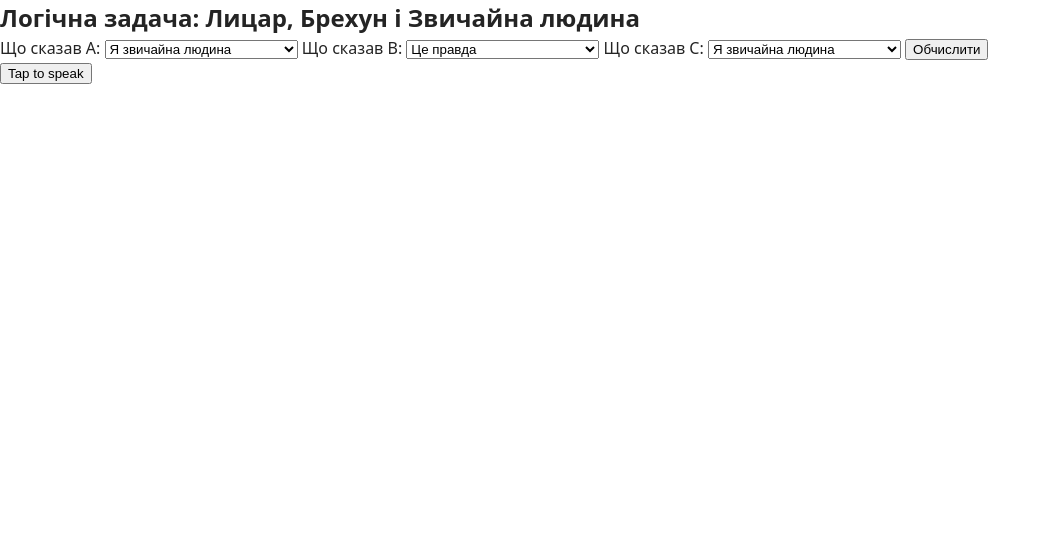
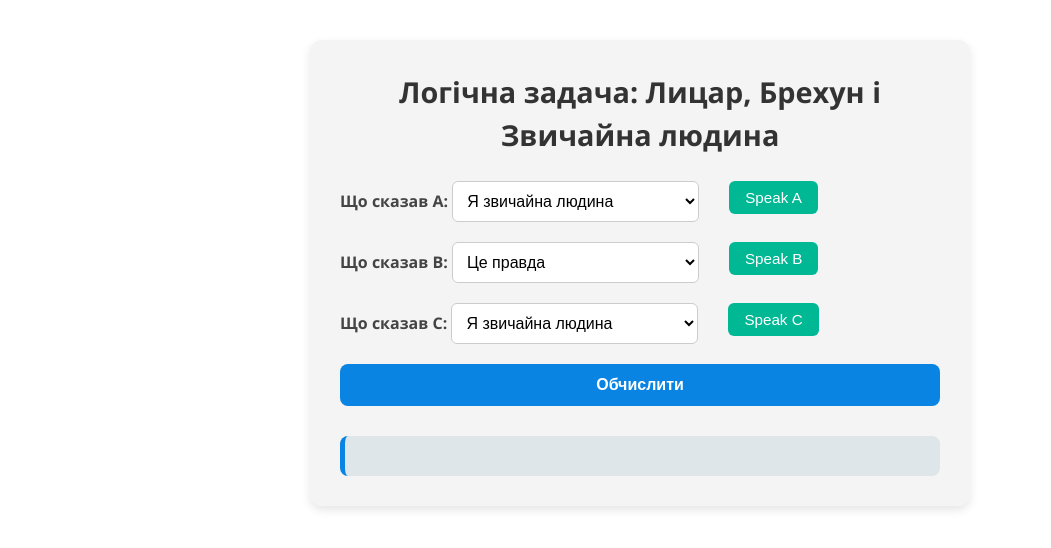
Before and after one commit to VladRaFeed/OOKP_lab5, a website built with Vite: page src/index.html in a window 1280 px wide. Shown: the whole page, without its empty margins (0-1051 px from the left). Built offline with nearby package versions, Linux system fonts and the light colour scheme.

Commit message:
add styles for form

```diff
--- /dev/null
+++ b/src/css/lab.css
@@ -0,0 +1,90 @@
+.labSection {
+    max-width: 600px;
+    margin: 40px auto;
+    padding: 30px;
+    border-radius: 12px;
+    background-color: #f4f4f4;
+    box-shadow: 0 4px 10px rgba(0, 0, 0, 0.1);
+    font-family: 'Segoe UI', Tahoma, Geneva, Verdana, sans-serif;
+}
+
+.title {
+    text-align: center;
+    font-size: 1.8em;
+    margin-bottom: 25px;
+    color: #333;
+}
+
+.mainForm {
+    display: flex;
+    flex-direction: column;
+    gap: 20px;
+}
+
+.formWrapper {
+    display: flex;
+    align-items: center;
+    gap: 30px;
+}
+
+.formLabel {
+    font-weight: 600;
+    margin-bottom: 5px;
+    color: #444;
+}
+
+.formSelect {
+    padding: 10px;
+    font-size: 1em;
+    border-radius: 6px;
+    border: 1px solid #ccc;
+    background-color: #fff;
+    transition: border-color 0.2s ease;
+}
+
+.formSelect:focus {
+    border-color: #007BFF;
+    outline: none;
+}
+
+.speakBtn {
+    align-self: flex-start;
+    padding: 8px 16px;
+    background-color: #00b894;
+    color: #fff;
+    border: none;
+    border-radius: 6px;
+    font-size: 0.95em;
+    cursor: pointer;
+    transition: background-color 0.2s ease;
+}
+
+.speakBtn:hover {
+    background-color: #019875;
+}
+
+.solveBtn {
+    padding: 12px 20px;
+  background-color: #0984e3;
+  color: white;
+  border: none;
+  border-radius: 8px;
+  font-size: 1em;
+  font-weight: bold;
+  cursor: pointer;
+  transition: background-color 0.3s ease;
+}
+
+.SolveBtn:hover {
+    background-color: #0866c2;
+}
+
+.resultWrapper {
+    margin-top: 30px;
+    padding: 20px;
+    background-color: #dfe6e9;
+    border-left: 5px solid #0984e3;
+    border-radius: 8px;
+    font-size: 1.1em;
+    color: #2d3436;
+}
--- a/src/css/styles.css
+++ b/src/css/styles.css
@@ -16,3 +16,4 @@
 @import url('./badges.css');
 @import url('./back-link.css');
 @import url('./footer.css');
+@import url('./lab.css');
--- a/src/main.js
+++ b/src/main.js
@@ -118,16 +118,17 @@ document.getElementById('solveBtn').addEventListener('click', () => {
 
 // Тест для голосового
 
-const speak = document.getElementById('speak');
-const textArea = document.getElementById('textarea');
-const SpeechRecognition = window.SpeechRecognition || window.webkitSpeechRecognition;
-const recognition = new SpeechRecognition();
-speak.addEventListener('click', () => {
-  recognition.start();
-  textArea.innerHTML = 'Speak...';
-});
-recognition.onresult = function(e) {
-  console.log(e);
-  const result = e.results[0][0].transcript;
-  textArea.innerHTML = result;
-}
+// const speak = document.getElementById('speak');
+// const textArea = document.getElementById('textarea');
+// const SpeechRecognition = window.SpeechRecognition || window.webkitSpeechRecognition;
+// const recognition = new SpeechRecognition();
+// speak.addEventListener('click', () => {
+//   recognition.start();
+//   textArea.innerHTML = 'Speak...';
+// });
+
+// recognition.onresult = function(e) {
+//   console.log(e);
+//   const result = e.results[0][0].transcript;
+//   textArea.innerHTML = result;
+// }
--- a/src/partials/lab.html
+++ b/src/partials/lab.html
@@ -1,33 +1,48 @@
-<section>
-    <h2>Логічна задача: Лицар, Брехун і Звичайна людина</h2>
+<section class="labSection">
+    <h2 class="title">Логічна задача: Лицар, Брехун і Звичайна людина</h2>
 
-    <form>
-        <label for="a">Що сказав A:</label>
-        <select name="select_a" id="a">
-            <option value="я звичайна" selected>Я звичайна людина</option>
-            <option value="я на є звичайною">Я не є звичайною людиною</option>
-            <option value="це правда">Це правда</option>
-        </select>
-        <label for="b">Що сказав B:</label>
-        <select name="select_b" id="b">
-            <option value="я звичайна">Я звичайна людина</option>
-            <option value="я на є звичайною">Я не є звичайною людиною</option>
-            <option value="це правда" selected>Це правда</option>
-        </select>
-        <label for="c">Що сказав C:</label>
-        <select name="select_c" id="c">
-            <option value="я звичайна" selected>Я звичайна людина</option>
-            <option value="я на є звичайною">Я не є звичайною людиною</option>
-            <option value="це правда">Це правда</option>
-        </select>
+    <form class="mainForm">
+        <div class="formWrapper">
+            <div>
+                <label for="a" class="formLabel">Що сказав A:</label>
+                <select name="select_a" id="a" class="formSelect">
+                    <option value="я звичайна" class="formOption" selected>Я звичайна людина</option>
+                    <option value="я на є звичайною" class="formOption">Я не є звичайною людиною</option>
+                    <option value="це правда" class="formOption">Це правда</option>
+                </select>
+            </div>
+            <button id="speakA" class="speakBtn">Speak A</button>
+        </div>
+        <div class="formWrapper">
+            <div>
+                <label for="b" class="formLabel">Що сказав B:</label>
+                <select name="select_b" id="b" class="formSelect">
+                    <option value="я звичайна" class="formOption">Я звичайна людина</option>
+                    <option value="я на є звичайною" class="formOption">Я не є звичайною людиною</option>
+                    <option value="це правда" selected class="formOption">Це правда</option>
+                </select>
+            </div>
+            <button id="speakB" class="speakBtn">Speak B</button>
+        </div>
+        <div class="formWrapper">
+            <div>
+                <label for="c" class="formLabel">Що сказав C:</label>
+                <select name="select_c" id="c" class="formSelect">
+                    <option value="я звичайна" class="formOption" selected>Я звичайна людина</option>
+                    <option value="я на є звичайною" class="formOption">Я не є звичайною людиною</option>
+                    <option value="це правда" class="formOption">Це правда</option>
+                </select>
+            </div>
+            <button id="speakC" class="speakBtn">Speak C</button>
+        </div>
 
-        <button id="solveBtn" type="button">Обчислити</button>
+        <button id="solveBtn" type="button" class="solveBtn">Обчислити</button>
     </form>
 
-    <div id="result"></div>
+    <div id="result" class="resultWrapper"></div>
 
-    <div>
+    <!-- <div>
         <button id="speak">Tap to speak</button>
         <p id="textarea"></p>
-    </div>
+    </div> -->
 </section>
```
